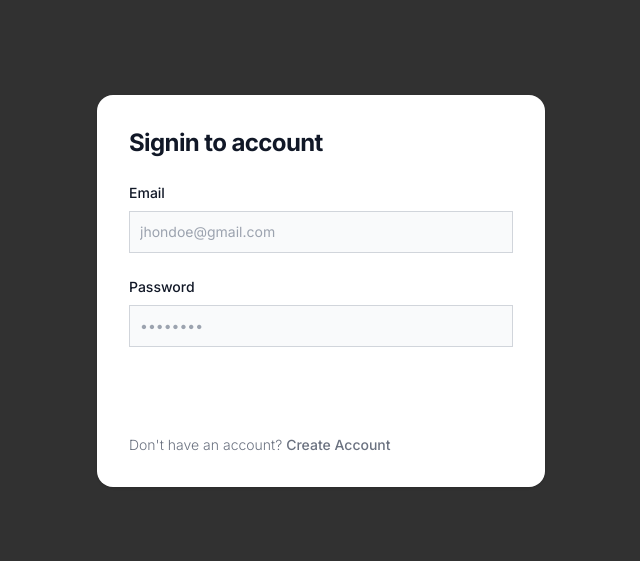
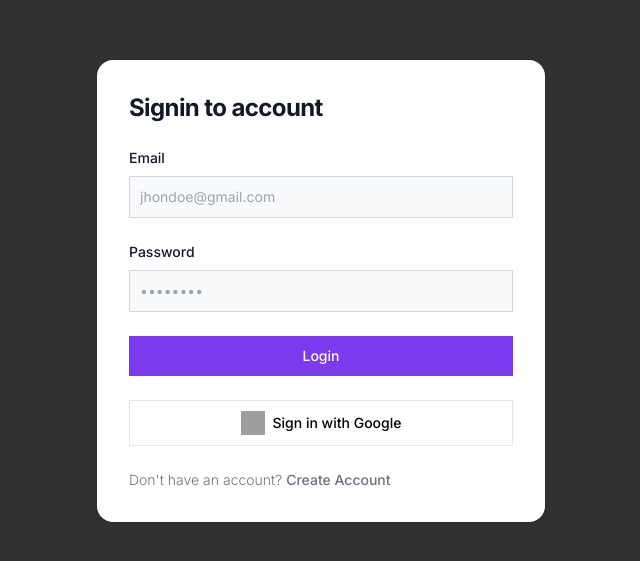
Before and after one commit to dhruvinvaghani001/authentication-next-auth, a Next.js app: page /signin in a window 1280 px wide. Shown: the part 109-670 px from the top of the page, without its empty margins (319-959 px from the left). Built offline with nearby package versions, Linux system fonts and the light colour scheme; grey boxes are pictures that could not be loaded.

Commit message:
google sign in added

```diff
--- a/src/app/api/auth/[...nextauth]/route.js
+++ b/src/app/api/auth/[...nextauth]/route.js
@@ -34,7 +34,6 @@ const handler = NextAuth({
         if (!user.isVerified) {
           throw new Error("you are not verified !");
         }
-        console.log(password);
         const isPasswordCorrect = await bcrypt.compare(password, user.password);
         console.log("passcheck" + isPasswordCorrect);
         if (!isPasswordCorrect) {
@@ -47,19 +46,50 @@ const handler = NextAuth({
   callbacks: {
     async jwt({ token, user }) {
       if (user) {
-        token._id = user._id.toString();
+        token._id = user?._id?.toString();
         token.email = user.email;
         token.username = user.username;
       }
       return token;
     },
-    async session({ session, token }) {
+    async session({ session, token, user }) {
+      await connectDB();
+      const sessionUser = await User.findOne({ email: session.user.email });
       if (token) {
         session.user._id = token._id;
         session.user.email = token.email;
         session.user.username = token.username;
       }
+      if (sessionUser) {
+        session.user._id = sessionUser._id;
+      }
       return session;
+    },
+    async signIn({ profile, account }) {
+      if (account.provider === "google") {
+        try {
+          await connectDB();
+
+          const existingUser = await User.findOne({ email: profile.email });
+          if (existingUser && !existingUser.googleSignIn) {
+            throw new Error("user is not google signup use credential !");
+          }
+          if (!existingUser) {
+            // Create a new user
+            const newUser = new User({
+              username: profile.name.trim(),
+              email: profile.email,
+              isVerified: true,
+              googleSignIn: true,
+            });
+            await newUser.save();
+          }
+        } catch (error) {
+          console.log(error.message);
+          return Promise.reject(new Error(error.message));
+        }
+      }
+      return true;
     },
   },
 
@@ -67,7 +97,7 @@ const handler = NextAuth({
     strategy: "jwt",
     maxAge: 24 * 60 * 60,
   },
-  secret: process.env.NEXT_AUTH_SECRET,
+  secret: process.env.NEXTAUTH_SECRET,
   pages: {
     signIn: "/signin",
   },
--- a/src/components/auth/AuthForm.jsx
+++ b/src/components/auth/AuthForm.jsx
@@ -20,6 +20,14 @@ const AuthForm = ({ type }) => {
     control,
   } = form;
   const router = useRouter();
+
+  const handleGoogleSignin = async () => {
+    const result = await signIn("google");
+    console.log(result); // Redirect to home page after sign-in
+    if (result.error) {
+      toast.error(result.error);
+    }
+  };
 
   const onSubmit = async (data) => {
     if (isLoginForm) {
@@ -104,9 +112,26 @@ const AuthForm = ({ type }) => {
             <p className="text-red-500 mt-1">{errors.password.message}</p>
           )}
         </div>
-        <Button type="submit">
+        <Button type="submit" className=" bg-violet-600 hover:bg-violet-700  ">
           {isLoginForm ? "Login" : "Create a Account"}
         </Button>
+        <div>
+          {isLoginForm && (
+            <Button
+              className="px-4 py-2 border flex gap-2 border-slate-200 dark:border-slate-700 rounded-lg text-slate-700 dark:text-slate-200 hover:border-slate-400 dark:hover:border-slate-500 hover:text-slate-900 dark:hover:text-slate-300 hover:shadow transition duration-150 bg-white hover:bg-gray-100"
+              type="button"
+              onClick={handleGoogleSignin}
+            >
+              <img
+                className="w-6 h-6"
+                src="https://www.svgrepo.com/show/475656/google-color.svg"
+                loading="lazy"
+                alt="google logo"
+              />
+              <span className="text-black">Sign in with Google</span>
+            </Button>
+          )}
+        </div>
         <p className="text-sm font-light text-gray-500 dark:text-gray-400">
           {isLoginForm ? "Don't have an account? " : "Already have an account?"}
           <Link
```
